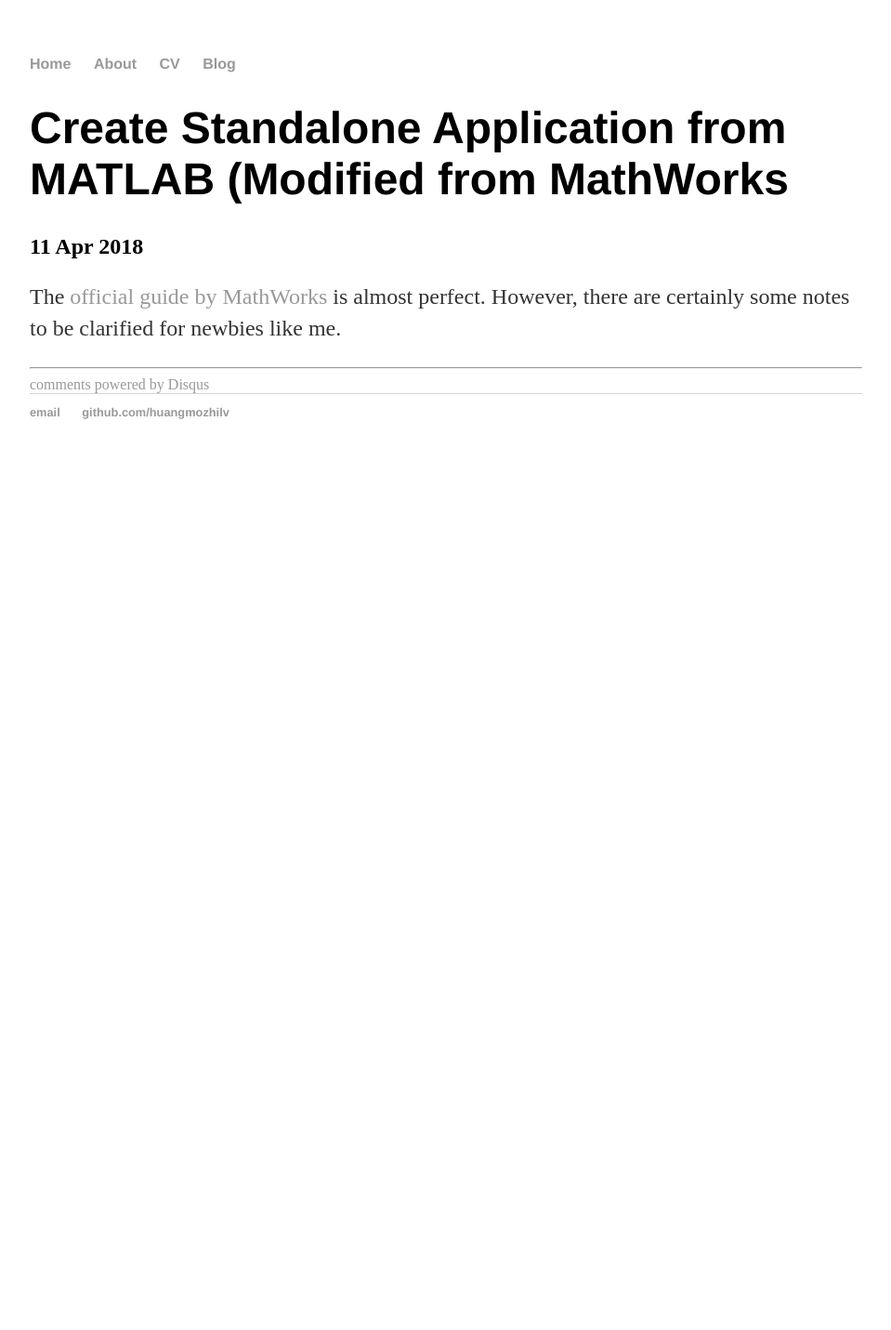
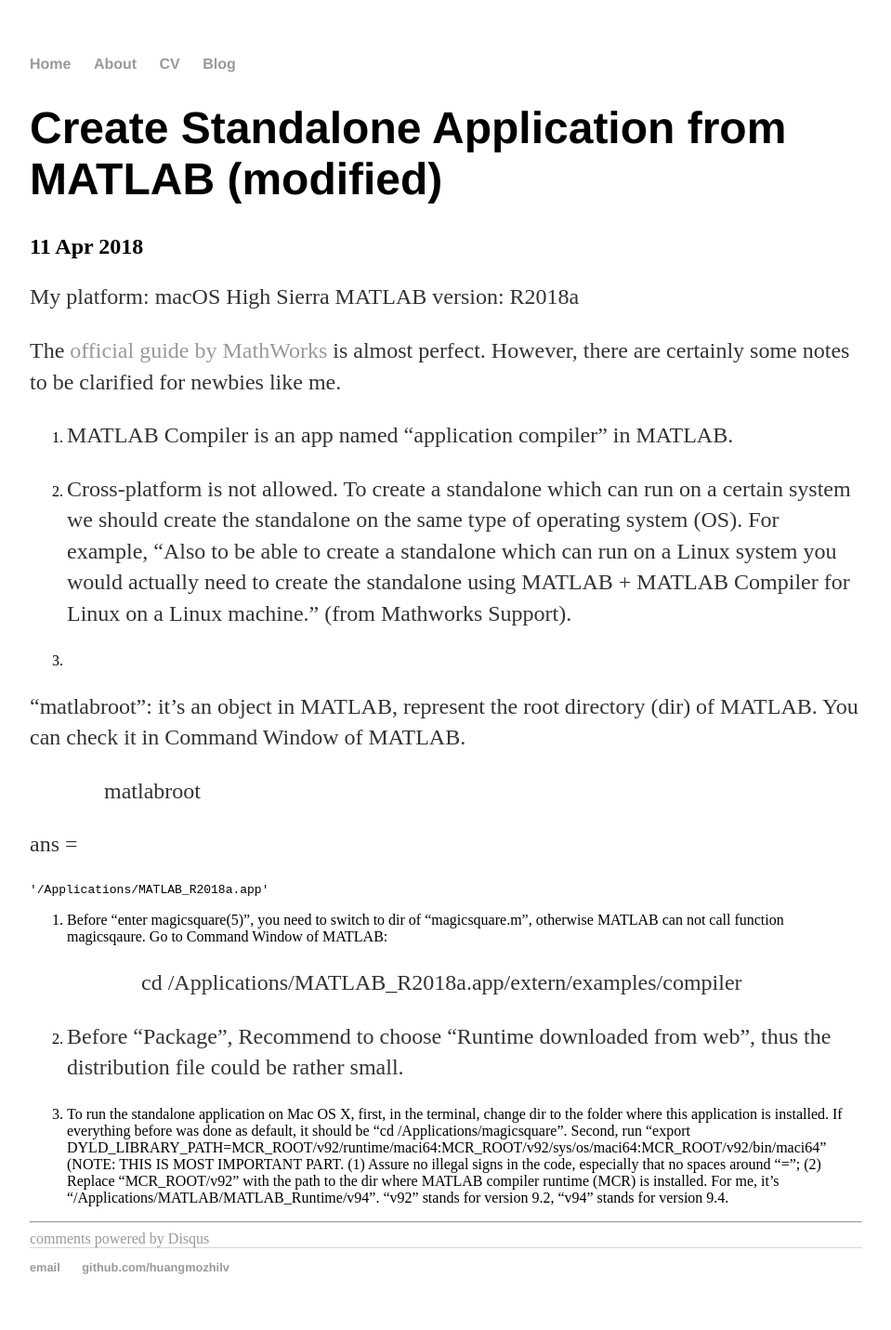
Before and after one commit to huangmozhilv/huangmozhilv.github.io, a Jekyll site: the page built from _posts/2018-04-11-Create-Standalone-Application-from-MATLAB.md, in a window 1280 px wide. Shown: the whole page at 93% size, without its empty margins (160-1119 px from the left). Built offline with Jekyll 4.4.1, drawn with Linux system fonts in a browser that asks for light colours; comment, search, counter and statistics services are not loaded; before the commit the page ends 900 px from its top, so only the background shows below that.

Commit message:
Update 2018-04-11-Create-Standalone-Application-from-MATLAB.md

```diff
--- a/_posts/2018-04-11-Create-Standalone-Application-from-MATLAB.md
+++ b/_posts/2018-04-11-Create-Standalone-Application-from-MATLAB.md
@@ -1,7 +1,32 @@
 ---
 layout: post
-title: "Create Standalone Application from MATLAB (Modified from MathWorks"
+title: "Create Standalone Application from MATLAB (modified)"
 date: 2018-04-11
 ---
+My platform: macOS High Sierra
+MATLAB version: R2018a
+
 
 The [official guide by MathWorks](https://www.mathworks.com/help/compiler/create-and-install-a-standalone-application-from-matlab-code.html) is almost perfect. However, there are certainly some notes to be clarified for newbies like me.
+
+1. MATLAB Compiler is an app named "application compiler" in MATLAB.
+
+2. Cross-platform is not allowed. To create a standalone which can run on a certain system we should create the standalone on the same type of operating system (OS). For example, "Also to be able to create a standalone which can run on a Linux system you would actually need to create the standalone using MATLAB + MATLAB Compiler for Linux on a Linux machine." (from Mathworks Support).
+
+3.
+
+"matlabroot": it's an object in MATLAB, represent the root directory (dir) of MATLAB. You can check it in Command Window of MATLAB.
+>> matlabroot
+
+ans =
+
+    '/Applications/MATLAB_R2018a.app'
+
+4. Before "enter magicsquare(5)", you need to switch to dir of "magicsquare.m", otherwise MATLAB can not call function magicsqaure. Go to Command Window of MATLAB:
+>> cd /Applications/MATLAB_R2018a.app/extern/examples/compiler
+
+5. Before "Package", Recommend to choose "Runtime downloaded from web", thus the distribution file could be rather small.
+
+6. To run the standalone application on Mac OS X, first, in the terminal, change dir to the folder where this application is installed. If everything before was done as default, it should be "cd /Applications/magicsquare". Second, run "export DYLD_LIBRARY_PATH=MCR_ROOT/v92/runtime/maci64:MCR_ROOT/v92/sys/os/maci64:MCR_ROOT/v92/bin/maci64" (NOTE: THIS IS MOST IMPORTANT PART.
+(1) Assure no illegal signs in the code, especially that no spaces around "=";
+(2) Replace "MCR_ROOT/v92" with the path to the dir where MATLAB compiler runtime (MCR) is installed. For me, it's "/Applications/MATLAB/MATLAB_Runtime/v94". "v92" stands for version 9.2, "v94" stands for version 9.4.
```
